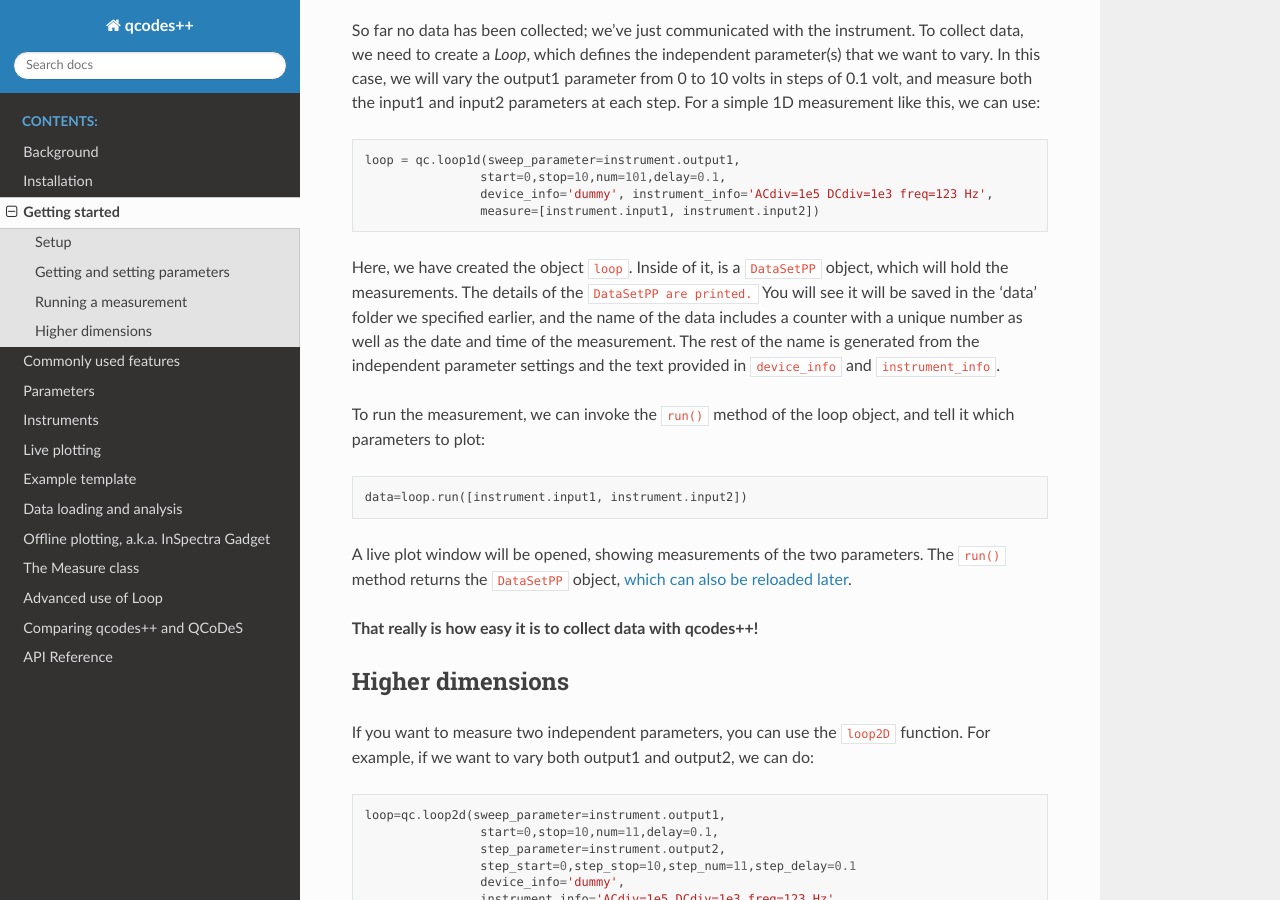
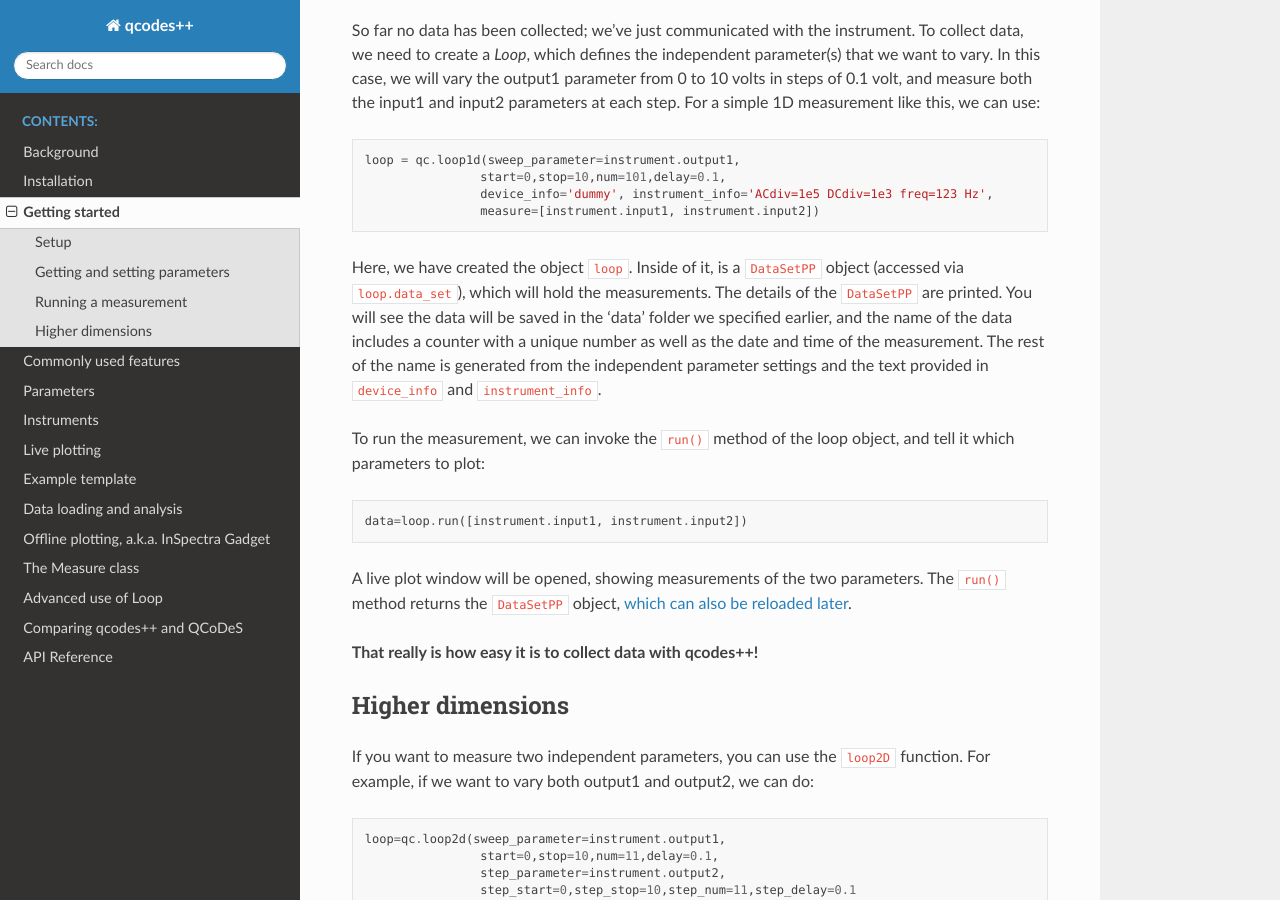
Before and after one commit to qcodespp/qcodespp.github.io, a Sphinx documentation site: the page built from docs/source/dummy_measurements.rst, in a window 1280 px wide and 900 px high, scrolled down 2021 px. Built offline with Sphinx 7.4.7 and the Read the Docs theme 3.1.0, drawn with Linux system fonts in a browser that asks for light colours.

Commit message:
typo in dummy measurements

```diff
--- a/docs/source/dummy_measurements.rst
+++ b/docs/source/dummy_measurements.rst
@@ -91,7 +91,7 @@
                     device_info='dummy', instrument_info='ACdiv=1e5 DCdiv=1e3 freq=123 Hz',
                     measure=[instrument.input1, instrument.input2])
 
-Here, we have created the object ``loop``. Inside of it, is a ``DataSetPP`` object, which will hold the measurements. The details of the ``DataSetPP are printed.`` You will see it will be saved in the 'data' folder we specified earlier, and the name of the data includes a counter with a unique number as well as the date and time of the measurement. The rest of the name is generated from the independent parameter settings and the text provided in ``device_info`` and ``instrument_info``.
+Here, we have created the object ``loop``. Inside of it, is a ``DataSetPP`` object (accessed via ``loop.data_set``), which will hold the measurements. The details of the ``DataSetPP`` are printed. You will see the data will be saved in the 'data' folder we specified earlier, and the name of the data includes a counter with a unique number as well as the date and time of the measurement. The rest of the name is generated from the independent parameter settings and the text provided in ``device_info`` and ``instrument_info``.
 
 To run the measurement, we can invoke the ``run()`` method of the loop object, and tell it which parameters to plot:
 
```
